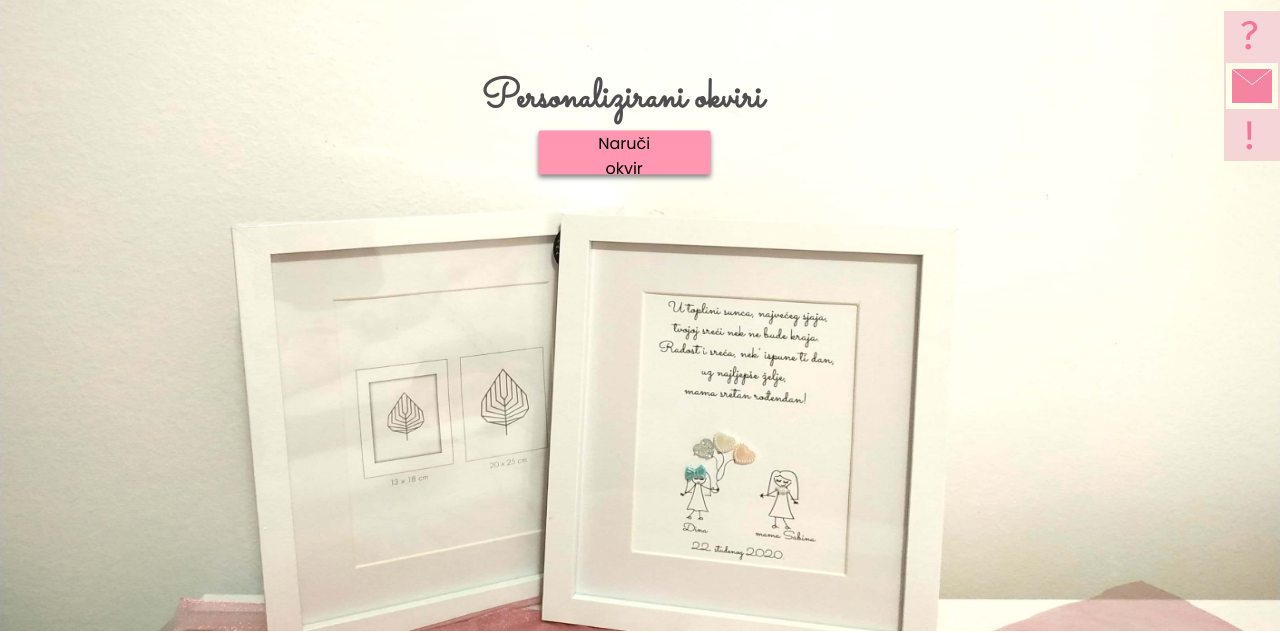
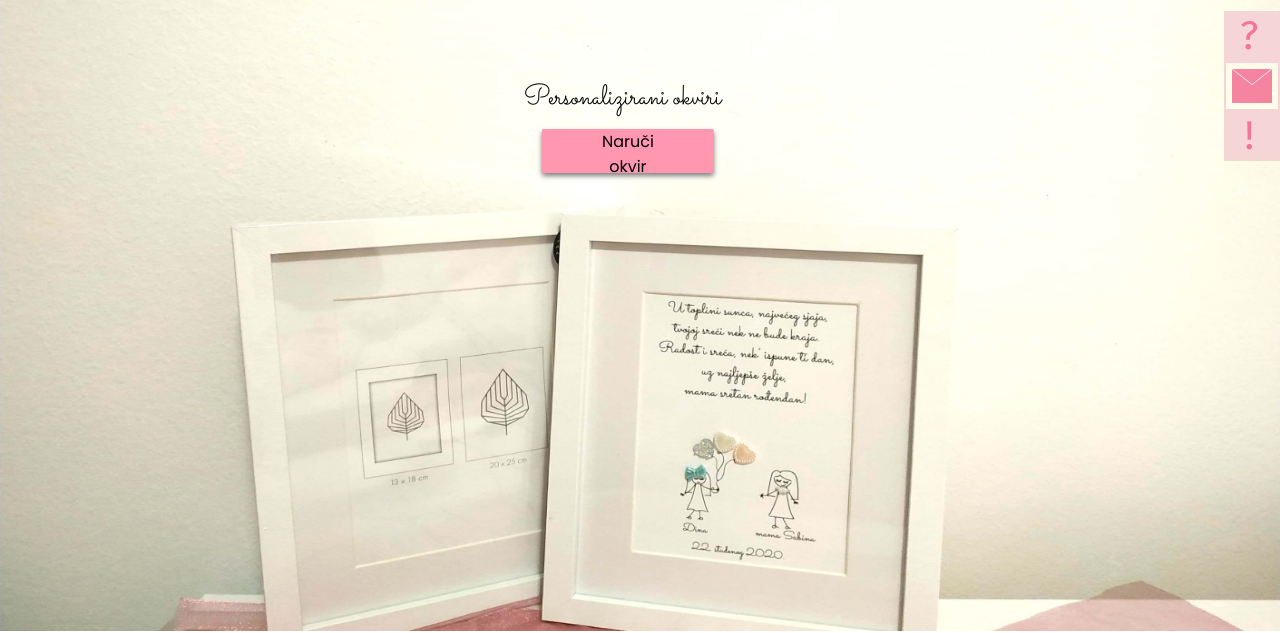
Before and after one commit to lmladi00/HCI---projekt, a Gatsby site: page / in a window 1280 px wide. Shown: the part 169-802 px from the top of the page. Built offline with nearby package versions, Linux system fonts and the light colour scheme; Gatsby itself is replaced by a stand-in of ours; a web font is replaced by a local one.

Commit message:
titleimage h1->p

```diff
--- a/src/components/TitleImage/index.js
+++ b/src/components/TitleImage/index.js
@@ -7,7 +7,7 @@ import messageimg from '../../images/message2.jpg'
 const TitleImage = () => (
   <section className={styles.titleImage}>
     <div>
-      <h1>Personalizirani okviri</h1>
+      <p>Personalizirani okviri</p>
       <br/>
       <button>Naruči okvir</button>
     </div>
```
